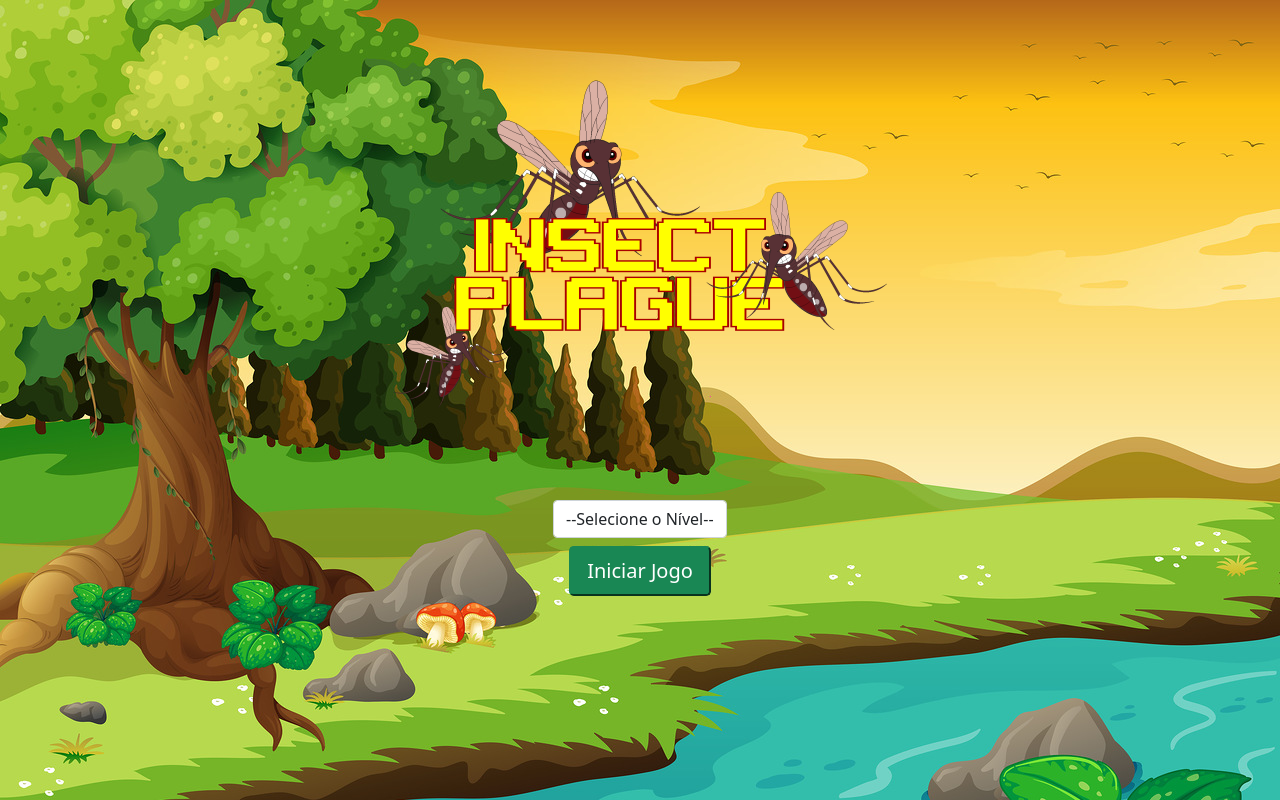
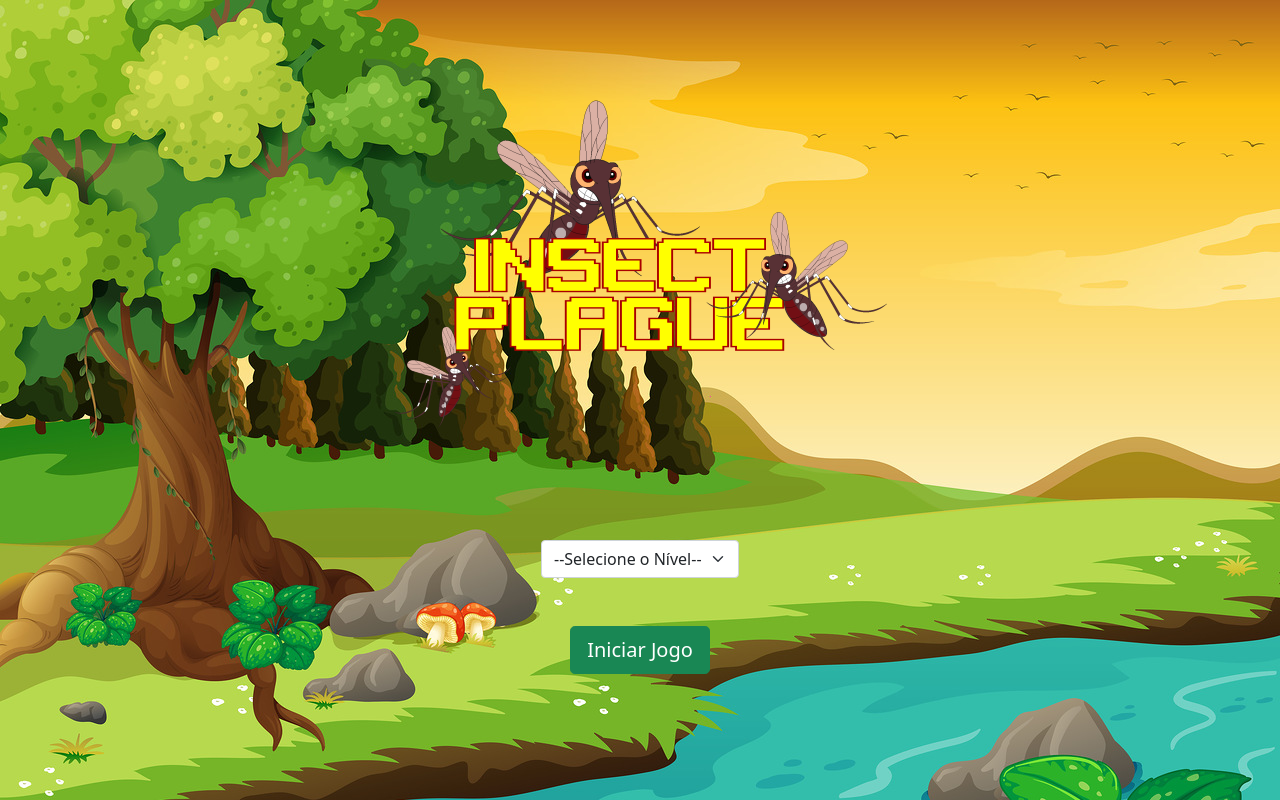
Before and after one commit to Girlene22/MeusJogos, a plain HTML site: page Pacote Download/Game Mata Mosquito/index.html in a window 1280 px wide. Drawn offline with nearby package versions, Linux system fonts and the light colour scheme.

Commit message:
Update 01.06.23

```diff
--- a/Pacote Download/Game Mata Mosquito/css/estilo.css
+++ b/Pacote Download/Game Mata Mosquito/css/estilo.css
@@ -2,9 +2,11 @@ html {
 	cursor: url(../imagens/mata_mosquito.png) 30 30, auto;
 }
 body {
+
+	background-color:#25aba2;
 	background-image: url(../imagens/bg.jpg);
 	background-repeat: no-repeat;
-	background-size: 100%;
+	background-size: cover;
 }
 .mosquito1 {
 	width: 70px;
@@ -41,3 +43,20 @@ body {
 	font-size: 20px;
 	font-weight: bold;
 }
+.container {
+	margin-top: 20px;
+}
+
+.game-image {
+	max-width: 100%;
+	height: auto;
+}
+
+.select-level {
+	max-width: 300px;
+	margin: 20px auto;
+}
+
+.start-button {
+	margin-top: 20px;
+}
--- a/Pacote Download/Game Mata Mosquito/index.html
+++ b/Pacote Download/Game Mata Mosquito/index.html
@@ -3,7 +3,7 @@
 <head>
 	<meta charset="utf-8">
 	<meta name="viewport" content="width=device-width, initial-scale=1">
-	<title>Mata Mosquito</title>
+	<title>Insect Plague</title>
 
 	<!-- CSS Bootstrap -->
 	<link href="https://cdn.jsdelivr.net/npm/bootstrap@5.1.3/dist/css/bootstrap.min.css" rel="stylesheet" integrity="sha384-1BmE4kWBq78iYhFldvKuhfTAU6auU8tT94WrHftjDbrCEXSU1oBoqyl2QvZ6jIW3" crossorigin="anonymous">
@@ -11,11 +11,12 @@
 	<!-- CSS formatação de estilo -->
 	<link rel="stylesheet" type="text/css" href="css/estilo.css">
 
+
 	<script>
 		function iniciarJogo() {
 			var nivel = document.getElementById('nivel').value
-			if (nivel === ' '){
-				alert('Selecione um nível para iniciar a jogo')
+			if (nivel === ' ') {
+				alert('Selecione um nível para iniciar o jogo')
 				return false
 			}
 			window.location.href = 'app.html?' + nivel
@@ -28,15 +29,15 @@
 			<div class="row">
 				<div class="col">
 					<div class="d-flex justify-content-center">
-					<img src="imagens/game.png">
+						<img class="game-image" src="imagens/game.png">
 					</div>
 				</div>
 			</div>
 			<div class="row">
 				<div class="col">
-				<div class="d-flex justify-content-center">
+					<div class="d-flex justify-content-center select-level">
 						<div class="mb-2">
-						<select class="form-control" id="nivel">
+							<select class="form-select" id="nivel">
 								<option value=" ">--Selecione o Nível--</option>
 								<option value="normal">Normal</option>
 								<option value="dificil">Difícil</option>
@@ -48,8 +49,8 @@
 			</div>
 			<div class="row">
 				<div class="col">
-				<div class="d-flex justify-content-center">
-					<button  type="button" class="btn-success btn-lg" onclick="iniciarJogo()">
+					<div class="d-flex justify-content-center start-button">
+						<button type="button" class="btn btn-success btn-lg" onclick="iniciarJogo()">
 							Iniciar Jogo
 						</button>
 					</div>
```
Also changed, not shown: Pacote Download/Game Mata Mosquito/app.html (+1 -1 lines), Pacote Download/Game Mata Mosquito/fim_de_jogo.html (+1 -1 lines), Pacote Download/Game Mata Mosquito/vitoria.html (+1 -1 lines). Lines whose indentation alone changed are shown as unchanged.
